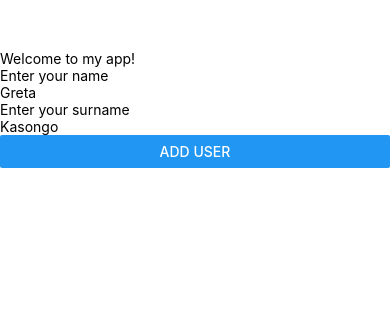
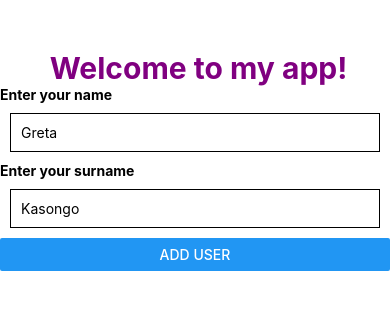
Before and after one commit to gretakasongo/new-app, a React Native app in the folder firstapp/: screen / in a window 390 px wide. Shown: the top 310 px of the page. Built offline with nearby package versions, Linux system fonts and the light colour scheme.

Commit message:
style and image

```diff
--- a/firstapp/App.tsx
+++ b/firstapp/App.tsx
@@ -1,14 +1,15 @@
 import { StatusBar } from 'expo-status-bar';
-import { StyleSheet, Text, View,TextInput, Button} from 'react-native';
+import { StyleSheet, Text, View,TextInput, Button, Image} from 'react-native';
 
 export default function App() {
   return (
-    <View style={styles.welcomeTxt}>
-      <Text>Welcome to my app!</Text>
-      <Text>Enter your name</Text>
-      <TextInput placeholder="Greta" />
-      <Text>Enter your surname</Text>
-      <TextInput placeholder="Kasongo" />
+    <View>
+      <Image source={require("./images/VSCode.png")} />
+      <Text style={styles.welcomeTxt}> Welcome to my app!</Text>
+      <Text style={styles.headingTxt}>Enter your name</Text>
+      <TextInput style={styles.inputBoxTxt} placeholder="Greta" />
+      <Text style={styles.headingTxt}>Enter your surname</Text>
+      <TextInput style={styles.inputBoxTxt} placeholder="Kasongo" />
       <Button title="Add User" />
       <StatusBar style="auto" />
     </View>
@@ -22,6 +23,16 @@ const styles = StyleSheet.create({
     fontWeight: "bold",
     fontSize: 30,
     textAlign: "center",
+  },
+  headingTxt: {
+    fontWeight: "bold",
+  },
+  inputBoxTxt: {
+    borderWidth: 1,
+    borderColor: "black",
+    padding: 10,
+    margin: 10,
+  }
 
-  },
+
 });
```
